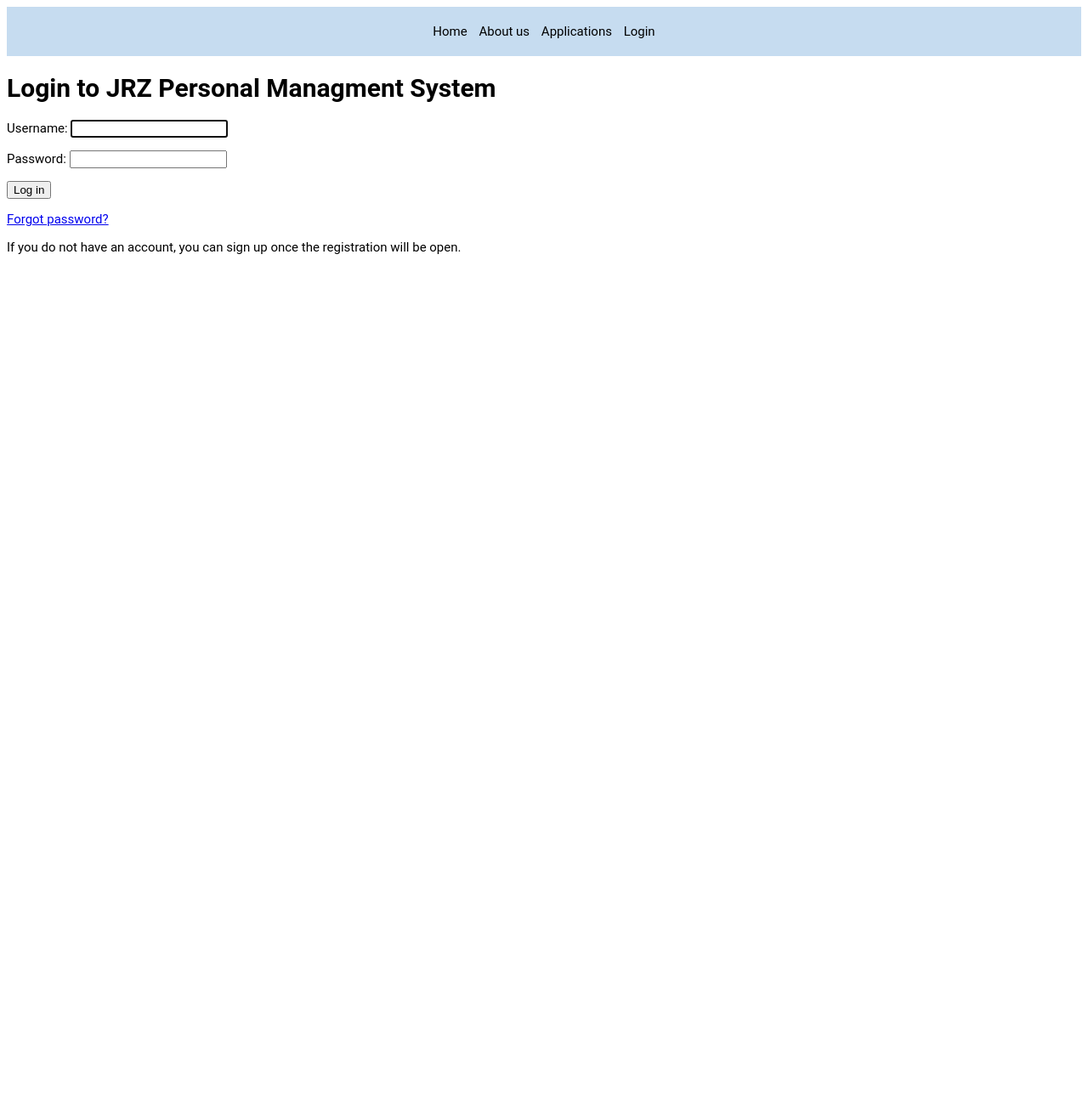
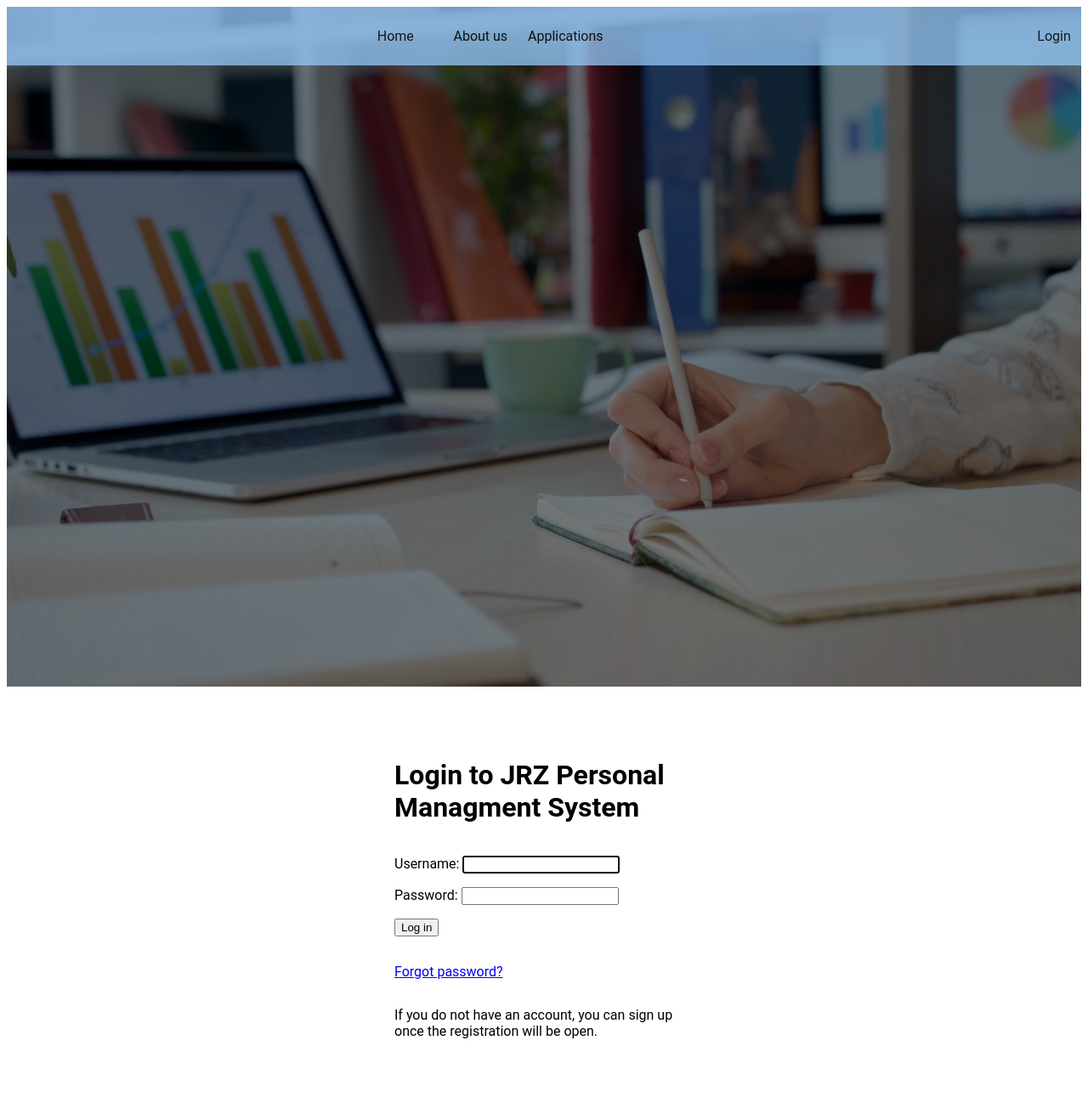
Before and after one commit to JurateKru/JRZ_project, a Django app: page /accounts/login/ in a window 1280 px wide. Shown: the whole page at 85% size. Before the commit the page ends 299 px from the top, so only its background shows below. Run offline with Django 4.2, Linux system fonts and the light colour scheme; some libraries are stand-ins or nearby versions.

Commit message:
style changes

```diff
--- a/JRZ/hr_system/static/css/style.css
+++ b/JRZ/hr_system/static/css/style.css
@@ -1,31 +1,80 @@
+* {
+    box-sizing: border-box;
+}
+/* general style */
 html {
-    font-size: 15px;
-    font-family: Roboto, sans-serif;
+    font-size: 16px;
+    font-family: 'Roboto', sans-serif;
     scroll-behavior: smooth;
 
 }
 
 body {
-    grid-template-columns: auto;
+    display: grid;
+    grid-template-areas: repeat(auto-fill, minmax(200px, 1fr));
+}
+.banner {
+    width: 100%;
+    height: 100vh;
+    background-image: linear-gradient(rgba(0,0,0,0.5),rgba(0,0,0,0.5)), url(img/banner.jpg);
+    background-size: cover;
+    background-position: center;
 }
 
-header {
+.top-header {
+
+    display: grid;
+    grid-template-columns: repeat(auto-fill, minmax(100px, 1fr));
     text-align: center;
+    justify-content: center;
     padding: 20px 20px 20px 20px;
-    background-color: #c6dcf0
+    background-color: #95c9fa;
+    opacity: 0.75;
 }
-a.button {
+.top-header .button:nth-child(5) {  /* Logout-button */
+    grid-area: 1/14;
+}
+
+.top-header .button:nth-child(4){ /* User-button */
+    grid-area: 1/13;
+}
+
+.top-header .button:nth-child(1){ /* Home-button */
+    grid-area: 1/5;
+}
+
+.top-header .button:nth-child(3){ /* About-button */
+    grid-area: 1/7;
+}
+
+.top-header .button:nth-child(2){ /* Applications-button */
+    grid-area: 1/6;
+}
+
+.button {
+    justify-items: right;
     padding: 5px 5px 5px 5px;
     color: inherit;
     background-color: transparent;
     text-decoration-line: none;
     border-radius: 8px;
-
 }
-a:hover {
+.button:hover {
     border: 1px solid rgb(122, 116, 116);
     border-radius: 13px;
     background-color: whitesmoke;
     /* text-decoration-line: underline; */
-    transition: all 0.75s ease-out;
+    transition: all 0.65s ease-out;
 }
+
+/* login/register style */
+main  .login-box {
+    /* grid-template-areas: repeat(3, minmax(0, 150px)); */
+    display: grid;
+    margin-left: auto;
+    margin-right: auto;
+    margin-top: 4rem;
+    margin-bottom: 4rem;
+    width: 22rem;
+    max-width: calc(100% - 2rem);
+}
--- a/JRZ/hr_system/templates/base.html
+++ b/JRZ/hr_system/templates/base.html
@@ -5,12 +5,12 @@
     <meta charset="UTF-8">
     <meta name="viewport" content="width=device-width, initial-scale=1.0">
     <title>{% block title %}{% endblock title %}</title>
-    <link rel='stylesheet' href="{% static 'css/style.css' %}">
+    {% block stylesheet %}<link rel='stylesheet' href="{% static 'css/style.css' %}">{% endblock stylesheet %}
     <script src="https://kit.fontawesome.com/a4117eb1fb.js" crossorigin="anonymous"></script>
 </head>
 <body>
-    <header>
-
+    <div class="banner">
+        <div class="top-header">
             <a class="button" href="{% url 'index' %}">Home</a>
             <a class="button" href="{% url 'about_us' %}">About us</a>
             <a class="button" href="{% url 'application_list' %}">Applications</a>
@@ -20,10 +20,16 @@
             {% else %}
                 <a class="button" href="{% url 'login' %}">Login</a>
             {% endif %}
-    </header>
+
+        </div>
+    </div>
+    <div>
         <main>
             {% block content %}
             {% endblock content %}
         </main>
+    </div>
+
+
 </body>
 </html>
--- a/JRZ/hr_system/templates/hr_system/about_us.html
+++ b/JRZ/hr_system/templates/hr_system/about_us.html
@@ -1,4 +1,6 @@
 {% extends 'base.html' %}
+{% load static %}
+{% block stylesheet %}<link rel='stylesheet' href="{% static 'css/style.css' %}">{% endblock stylesheet %}
 
 {% block content %}
 <h2>About Us</h2>
--- a/JRZ/hr_system/templates/hr_system/application_list.html
+++ b/JRZ/hr_system/templates/hr_system/application_list.html
@@ -1,4 +1,6 @@
 {% extends 'base.html' %}
+{% load static %}
+{% block stylesheet %}<link rel='stylesheet' href="{% static 'css/style.css' %}">{% endblock stylesheet %}
 {% block title %}Applications{% endblock title %}
 {% block content %}
 <h1>Please select application form:</h1>
--- a/JRZ/hr_system/templates/hr_system/index.html
+++ b/JRZ/hr_system/templates/hr_system/index.html
@@ -1,6 +1,8 @@
 {% extends 'base.html' %}
+{% load static %}
+{% block stylesheet %}<link rel='stylesheet' href="{% static 'css/style.css' %}">{% endblock stylesheet %}
+{% block content %}
 
-{% block content %}
 <h1> Welcome to JRZ Personal Managment System!</h1>
 <h2> Efficiency and Growth through Effective Personnel Management </h2>
 <h3> With the help of this system, you can:</h3>
--- a/JRZ/user_profile/templates/registration/login.html
+++ b/JRZ/user_profile/templates/registration/login.html
@@ -1,6 +1,10 @@
 {% extends 'base.html' %}
+{% load static %}
+{% block stylesheet %}<link rel='stylesheet' href="{% static 'css/style.css' %}">{% endblock stylesheet %}
+
 {% block title %}Login to {{ block.super }}{% endblock title %}
 {% block content %}
+<div class="login-box">
     <h1>Login to JRZ Personal Managment System </h1>
     {% if form.errors %}
     <p class="box box-error">Login error. Please try again.</p>
@@ -10,6 +14,7 @@
     {{ form.as_p }}
     <p><button type="submit">Log in</button></p>
     </form>
-<p><a href="{% url 'password_reset' %}">Forgot password?</a></p>
-<p>If you do not have an account, you can sign up once the registration will be open.
+    <p class="password-reset"><a href="{% url 'password_reset' %}">Forgot password?</a></p>
+    <p>If you do not have an account, you can sign up once the registration will be open.</p>
+</div>
 {% endblock content %}
```
Also changed, not shown: JRZ/hr_system/static/css/img/banner.jpg (added), JRZ/hr_system/static/css/login_style.css (added). Lines whose indentation alone changed are shown as unchanged.
